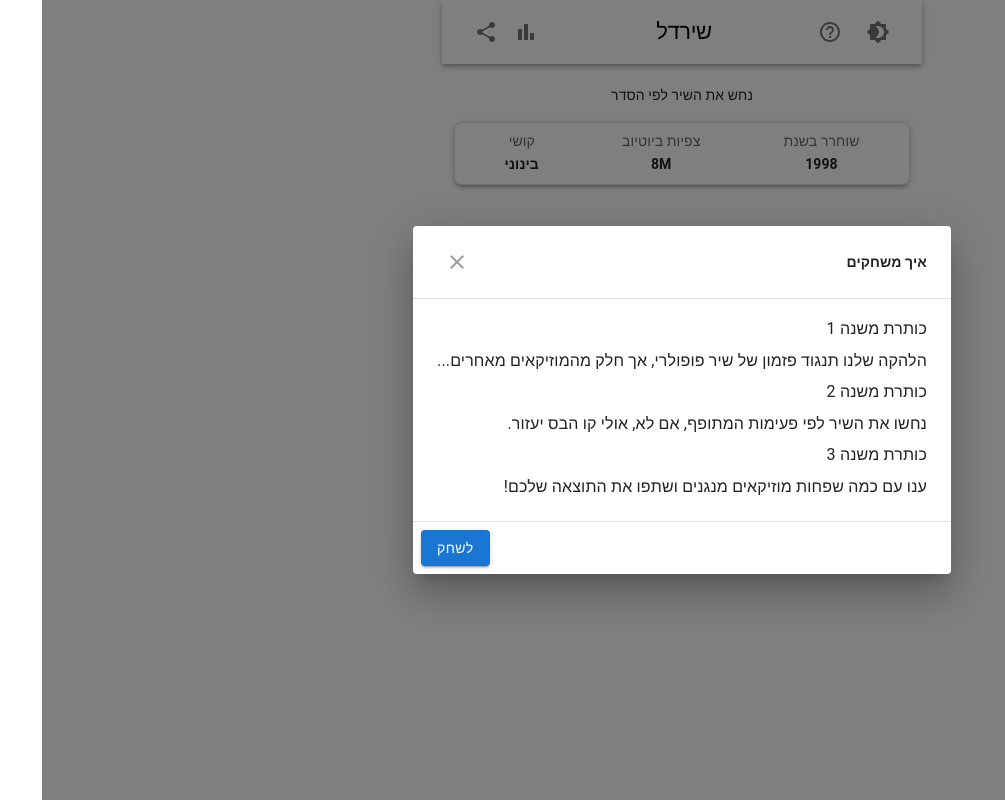
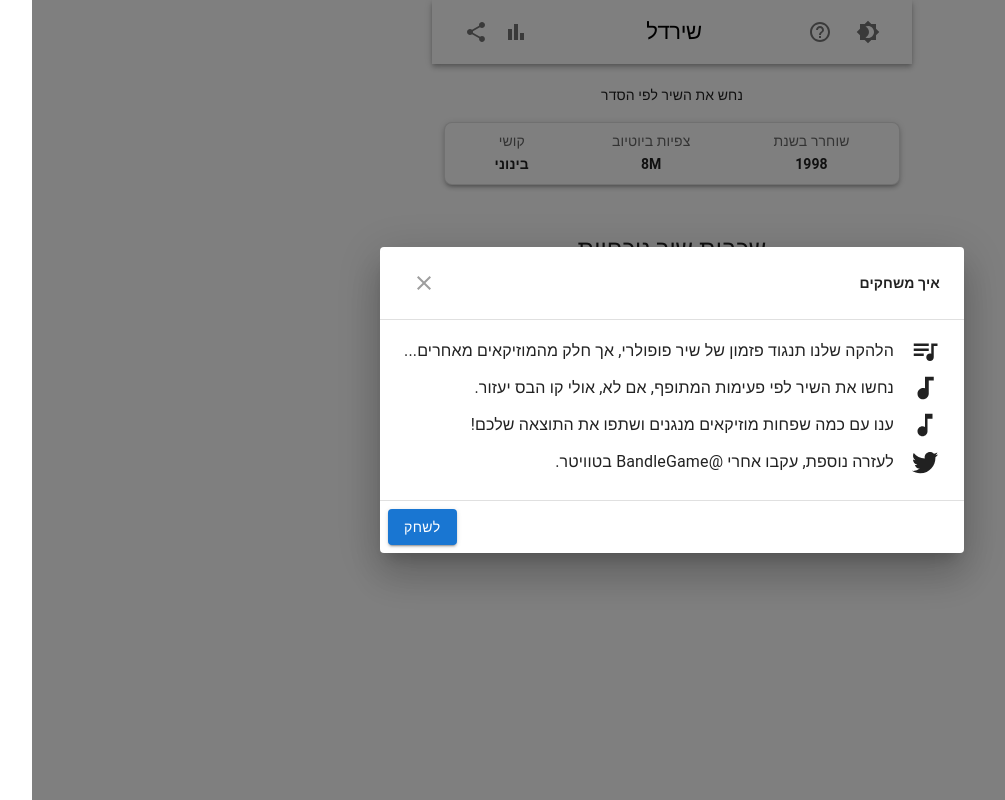
Before and after one commit to dor29494/Bandle-clone, a React (Create React App) app: page / in a window 1280 px wide. Shown: the whole page, without its empty margins (184-1189 px from the left). Built offline with nearby package versions, Linux system fonts and the light colour scheme.

Commit message:
fixing howToPlay

```diff
--- a/src/Components/HowToPlay/HowToPlay.js
+++ b/src/Components/HowToPlay/HowToPlay.js
@@ -1,13 +1,20 @@
 import React from 'react';
-import { Dialog, DialogTitle, DialogContent, DialogActions, Button, Typography, IconButton, Box } from '@mui/material';
+import { Dialog, DialogTitle, DialogContent, DialogActions, Button, Typography, IconButton, Box, Grid, useTheme } from '@mui/material';
 import CloseIcon from '@mui/icons-material/Close';
+import MusicNoteIcon from '@mui/icons-material/MusicNote';
+import SportsEsportsIcon from '@mui/icons-material/SportsEsports';
+import AudiotrackIcon from '@mui/icons-material/Audiotrack';
+import QueueMusicIcon from '@mui/icons-material/QueueMusic';
+import TwitterIcon from '@mui/icons-material/Twitter';
 
 function HowToPlay({ open, onClose }) {
+  const theme = useTheme();
+
   return (
     <Dialog open={open} onClose={onClose}>
       <DialogTitle>
         <Box display="flex" justifyContent="space-between" alignItems="center">
-          <Typography variant="h6">איך משחקים</Typography>
+          <Typography variant="h6" sx={{ [theme.breakpoints.down('sm')]: { fontSize: theme.typography.h6.fontSize } }}>איך משחקים</Typography>
           <IconButton
             aria-label="close"
             onClick={onClose}
@@ -20,24 +27,62 @@ function HowToPlay({ open, onClose }) {
         </Box>
       </DialogTitle>
       <DialogContent dividers>
-        <Typography variant="subtitle1" gutterBottom>
-          כותרת משנה 1
-        </Typography>
-        <Typography gutterBottom>
+        <Grid container spacing={2} alignItems="center">
+          <Grid item>
+            <QueueMusicIcon
+              sx={{
+                fontSize: theme.breakpoints.down('sm') ? theme.icons.medium : theme.icons.large,
+              }}
+            />
+          </Grid>
+          <Grid item xs>
+            <Typography gutterBottom sx={{ [theme.breakpoints.down('sm')]: { fontSize: theme.typography.h6.fontSize } }}>
               הלהקה שלנו תנגוד פזמון של שיר פופולרי, אך חלק מהמוזיקאים מאחרים...
             </Typography>
-        <Typography variant="subtitle1" gutterBottom>
-          כותרת משנה 2
-        </Typography>
-        <Typography gutterBottom>
+          </Grid>
+        </Grid>
+        <Grid container spacing={2} alignItems="center">
+          <Grid item>
+            <AudiotrackIcon
+              sx={{
+                fontSize: theme.breakpoints.down('sm') ? theme.icons.medium : theme.icons.large,
+              }}
+            />
+          </Grid>
+          <Grid item xs>
+            <Typography gutterBottom sx={{ [theme.breakpoints.down('sm')]: { fontSize: theme.typography.h6.fontSize } }}>
               נחשו את השיר לפי פעימות המתופף, אם לא, אולי קו הבס יעזור.
             </Typography>
-        <Typography variant="subtitle1" gutterBottom>
-          כותרת משנה 3
-        </Typography>
-        <Typography gutterBottom>
+          </Grid>
+        </Grid>
+        <Grid container spacing={2} alignItems="center">
+          <Grid item>
+            <MusicNoteIcon
+              sx={{
+                fontSize: theme.breakpoints.down('sm') ? theme.icons.medium : theme.icons.large,
+              }}
+            />
+          </Grid>
+          <Grid item xs>
+            <Typography gutterBottom sx={{ [theme.breakpoints.down('sm')]: { fontSize: theme.typography.h6.fontSize } }}>
               ענו עם כמה שפחות מוזיקאים מנגנים ושתפו את התוצאה שלכם!
             </Typography>
+          </Grid>
+        </Grid>
+        <Grid container spacing={2} alignItems="center">
+          <Grid item>
+            <TwitterIcon
+              sx={{
+                fontSize: theme.breakpoints.down('sm') ? theme.icons.medium : theme.icons.large,
+              }}
+            />
+          </Grid>
+          <Grid item xs>
+            <Typography gutterBottom sx={{ [theme.breakpoints.down('sm')]: { fontSize: theme.typography.h6.fontSize } }}>
+              לעזרה נוספת, עקבו אחרי @BandleGame בטוויטר.
+            </Typography>
+          </Grid>
+        </Grid>
       </DialogContent>
       <DialogActions>
         <Button onClick={onClose} variant="contained" color="primary">
--- a/src/Components/layout/Theme.js
+++ b/src/Components/layout/Theme.js
@@ -20,16 +20,30 @@ const lightTheme = createTheme({
       fontSize: '22px',
       fontWeight: 500,
       margin: 0,
-      padding: 0
+      padding: 0,
+      '@media (max-width:600px)': {
+        fontSize: '18px',
+      },
     },
     h4: {
       fontWeight: 600,
+      fontSize: '20px',
+      '@media (max-width:600px)': {
+        fontSize: '16px',
+      },
     },
     h6: {
       fontWeight: 600,
       fontSize: '14px',
+      '@media (max-width:600px)': {
+        fontSize: '12px',
+      },
     },
   },
+  icons: {
+    large: '40px',
+    medium: '30px',
+  }
 });
 
 const darkTheme = createTheme({
@@ -49,12 +63,23 @@ const darkTheme = createTheme({
   typography: {
     h4: {
       fontWeight: 600,
+      fontSize: '20px',
+      '@media (max-width:600px)': {
+        fontSize: '16px',
+      },
     },
     h6: {
       fontWeight: 600,
       fontSize: '14px',
+      '@media (max-width:600px)': {
+        fontSize: '12px',
+      },
     },
   },
+  icons: {
+    large: '40px',
+    medium: '20px',
+  }
 });
 
 export { lightTheme, darkTheme };
```
Lines whose indentation alone changed are shown as unchanged.
